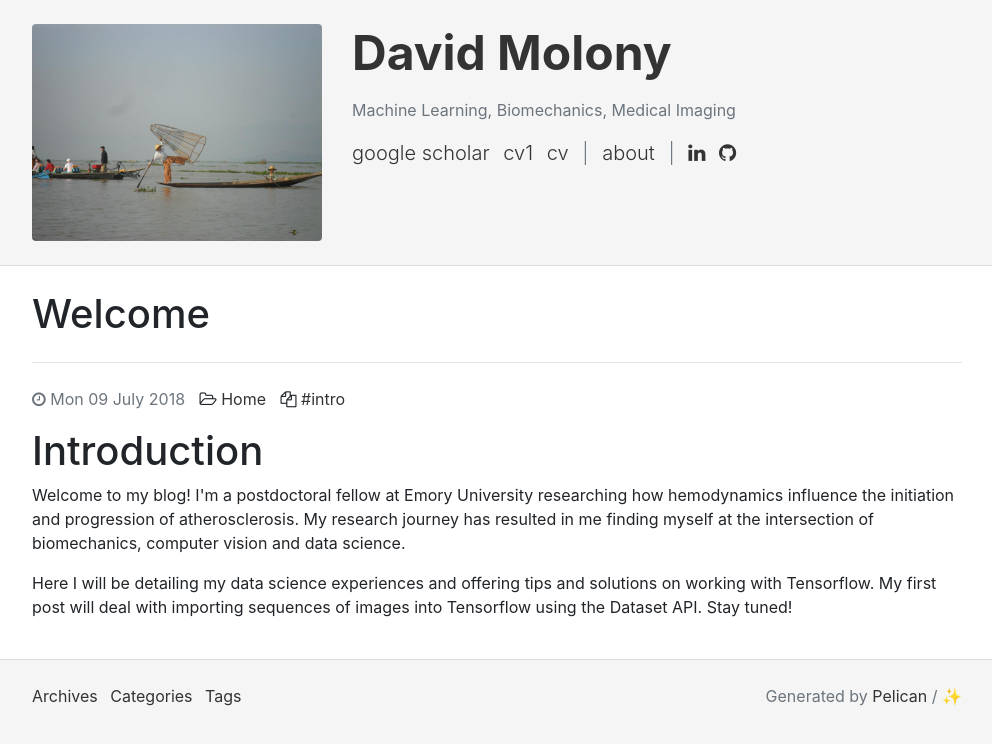
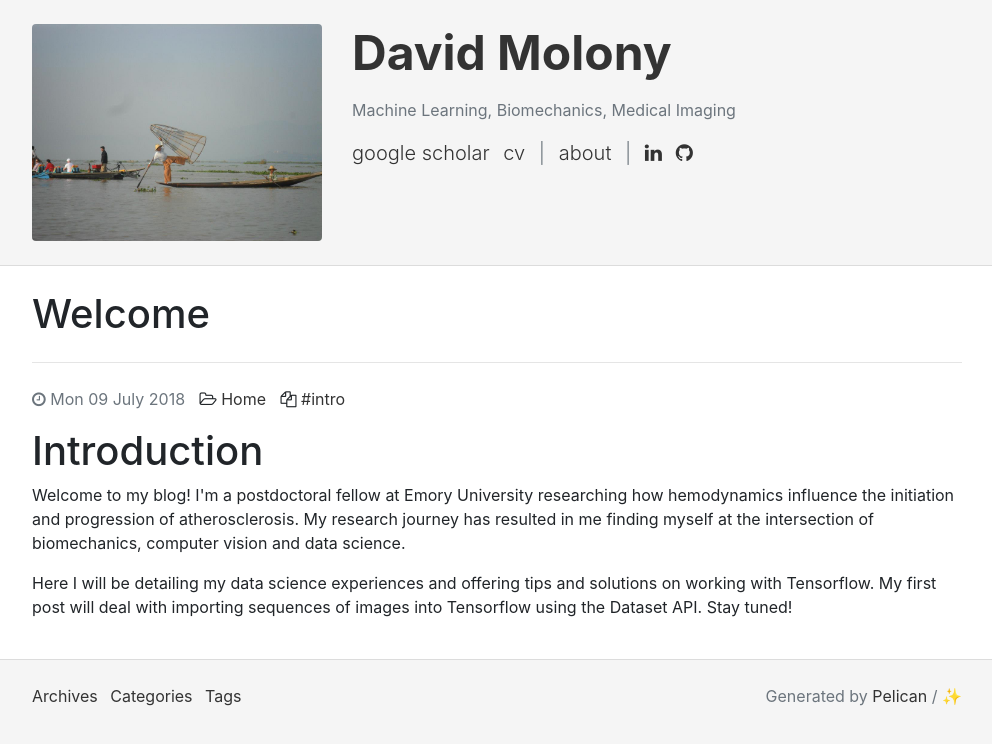
Before and after one commit to dmolony3/dmolony3.github.io, a plain HTML site: page Introduction.html in a window 1280 px wide. Shown: the whole page, without its empty margins (143-1135 px from the left). Drawn offline with Linux system fonts and the light colour scheme.

Commit message:
Update documentation

```diff
--- a/Introduction.html
+++ b/Introduction.html
@@ -36,7 +36,6 @@
       <p class="text-muted">Machine Learning, Biomechanics, Medical Imaging</p>
       <ul class="list-inline">
           <li class="list-inline-item"><a href="https://scholar.google.com/citations?user=jOp2LIMAAAAJ&hl=en" target="_blank">Google scholar</a></li>
-          <li class="list-inline-item"><a href="https://github.com/dmolony3/Resume/blob/master/CV_2018.pdf" target="_blank">CV1</a></li>
           <li class="list-inline-item"><a href="pdfs/CV_2018.pdf" target="_blank">CV</a></li>
               <li class="list-inline-item text-muted">|</li>
             <li class="list-inline-item"><a href="/pages/About.html">About</a></li>
```
Also changed, not shown: Working with image sequences.html (+0 -1 lines), archives.html (+0 -1 lines), author/david-molony.html (+0 -1 lines), authors.html (+0 -1 lines), categories.html (+0 -1 lines), category/home.html (+0 -1 lines), category/tensorflow.html (+0 -1 lines), index.html (+0 -1 lines), pages/About.html (+0 -1 lines), tag/dataset-api.html (+0 -1 lines), tag/image-sequences.html (+0 -1 lines), tag/intro.html (+0 -1 lines), tag/tfrecords.html (+0 -1 lines), tags.html (+0 -1 lines), 3 more files.
